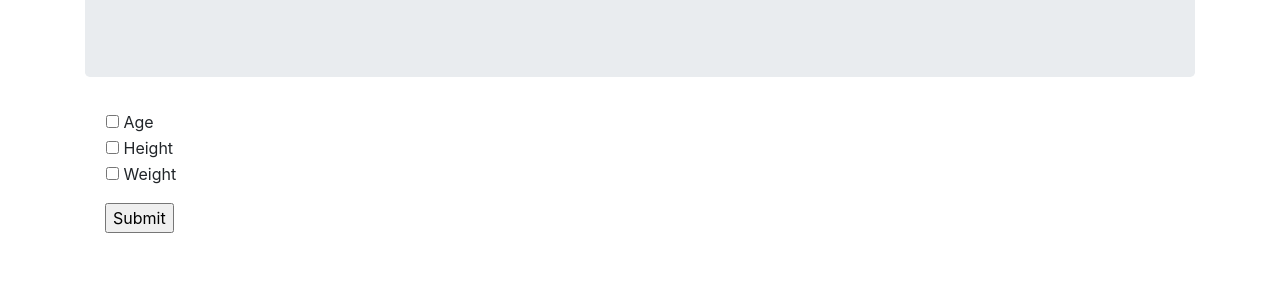
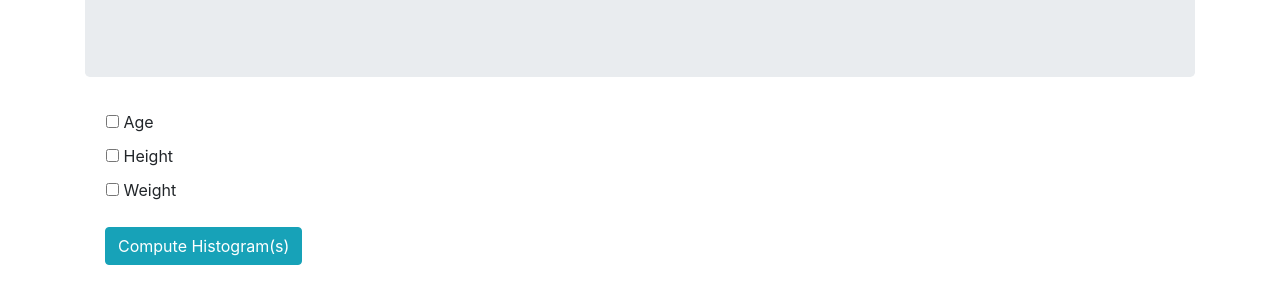
Before and after one commit to athenarc/smpc-analytics, a website: page web/frontend/index.html in a window 1280 px wide. Shown: the part 147-450 px from the top of the page. Drawn offline with nearby package versions, Linux system fonts and the light colour scheme.

Commit message:
Update checkboxes and button

```diff
--- a/web/frontend/index.html
+++ b/web/frontend/index.html
@@ -19,7 +19,11 @@
         <table id="myTable">
           <tr>
             <td scope="col">
-                <input type="checkbox" name="attributes" value="Age"> Age
+              <div class="checkbox">
+                <label>
+                  <input type="checkbox" name="attributes" value="Age"> Age
+                </label>
+              </div>
             </td>
             <td scope="col">
               <input type="number" id="AgeCells" name="cells" min="1" max="5" style="display:none;" class="answer_list" placeholder="3">
@@ -27,7 +31,11 @@
           </tr>
           <tr>
               <td scope="col">
-                  <input type="checkbox" name="attributes" value="Height"> Height
+                <div class="checkbox">
+                  <label>
+                    <input type="checkbox" name="attributes" value="Height"> Height
+                  </label>
+                </div>
               </td>
               <td scope="col">
                 <input type="number" id="HeightCells" name="cells" min="1" max="5" style="display:none;" class="answer_list" placeholder="3">
@@ -35,7 +43,11 @@
           </tr>
           <tr>
               <td scope="col">
-                  <input type="checkbox" name="attributes" value="Weight"> Weight
+                <div class="checkbox">
+                  <label>
+                    <input type="checkbox" name="attributes" value="Weight"> Weight
+                  </label>
+                </div>
               </td>
               <td scope="col">
                 <input type="number" id="WeightCells" name="cells" min="1" max="5" style="display:none;" class="answer_list" placeholder="3">
@@ -45,7 +57,7 @@
       </p>
 
       <p>
-        <input type="submit">
+        <input type="submit" class="btn btn-info" value="Compute Histogram(s)">
       </p>
     </form>
     </div>
```
